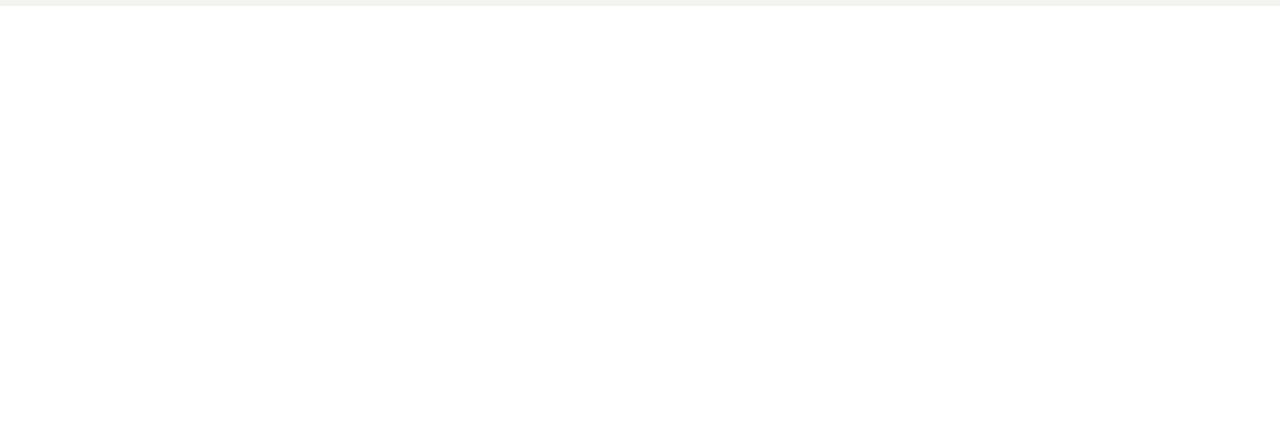
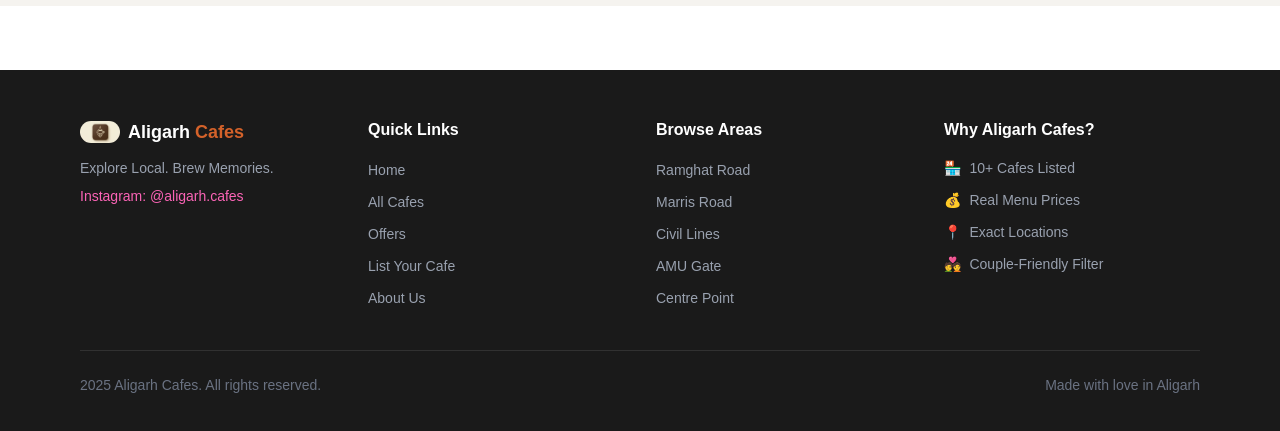
Before and after one commit to nitinoneview/aligarh-cafes, a Next.js app: page / in a window 1280 px wide. Shown: the part 854-1285 px from the top of the page. Before the commit the page ends 860 px from the top, so only its background shows below. Built offline with nearby package versions, Linux system fonts and the light colour scheme; no server answers; the database is empty.

Commit message:
feat: footer added

```diff
--- a/app/layout.tsx
+++ b/app/layout.tsx
@@ -2,6 +2,7 @@
 import { Geist, Geist_Mono } from "next/font/google";
 import "./globals.css";
 import Navbar from "@/components/Navbar";
+import Footer from "@/components/Footer";
 
 const geistSans = Geist({
   variable: "--font-geist-sans",
@@ -31,6 +32,7 @@
       <body className="min-h-full flex flex-col">
         <Navbar />
         {children}
+        <Footer />
       </body>
     </html>
   );
--- /dev/null
+++ b/components/Footer.tsx
@@ -0,0 +1,72 @@
+import Link from "next/link"
+import Image from "next/image"
+
+export default function Footer() {
+  return (
+    <footer className="bg-[#1A1A1A] text-white mt-16">
+      <div className="max-w-6xl mx-auto px-4 py-12">
+        <div className="grid grid-cols-1 md:grid-cols-4 gap-8">
+
+          <div className="md:col-span-1">
+            <Link href="/" className="flex items-center gap-2 mb-3">
+              <Image src="/logo.png" alt="Aligarh Cafes" width={40} height={40} className="rounded-xl" />
+              <span className="font-bold text-lg">Aligarh <span className="text-[#D4622A]">Cafes</span></span>
+            </Link>
+            <p className="text-gray-400 text-sm mb-2">Explore Local. Brew Memories.</p>
+            <p className="text-pink-400 text-sm">Instagram: @aligarh.cafes</p>
+          </div>
+
+          <div>
+            <h3 className="font-bold text-white mb-4">Quick Links</h3>
+            <ul className="space-y-2">
+              <li><Link href="/" className="text-gray-400 text-sm hover:text-white transition">Home</Link></li>
+              <li><Link href="/search" className="text-gray-400 text-sm hover:text-white transition">All Cafes</Link></li>
+              <li><Link href="/offers" className="text-gray-400 text-sm hover:text-white transition">Offers</Link></li>
+              <li><Link href="/list-your-cafe" className="text-gray-400 text-sm hover:text-white transition">List Your Cafe</Link></li>
+              <li><Link href="/about" className="text-gray-400 text-sm hover:text-white transition">About Us</Link></li>
+            </ul>
+          </div>
+
+          <div>
+            <h3 className="font-bold text-white mb-4">Browse Areas</h3>
+            <ul className="space-y-2">
+              <li><Link href="/search?q=ramghat" className="text-gray-400 text-sm hover:text-white transition">Ramghat Road</Link></li>
+              <li><Link href="/search?q=marris" className="text-gray-400 text-sm hover:text-white transition">Marris Road</Link></li>
+              <li><Link href="/search?q=civil" className="text-gray-400 text-sm hover:text-white transition">Civil Lines</Link></li>
+              <li><Link href="/search?q=amu" className="text-gray-400 text-sm hover:text-white transition">AMU Gate</Link></li>
+              <li><Link href="/search?q=centre" className="text-gray-400 text-sm hover:text-white transition">Centre Point</Link></li>
+            </ul>
+          </div>
+
+          <div>
+            <h3 className="font-bold text-white mb-4">Why Aligarh Cafes?</h3>
+            <ul className="space-y-3">
+              <li className="flex items-center gap-2 text-gray-400 text-sm">
+                <span className="text-[#D4622A]">🏪</span>
+                <span>10+ Cafes Listed</span>
+              </li>
+              <li className="flex items-center gap-2 text-gray-400 text-sm">
+                <span className="text-[#D4622A]">💰</span>
+                <span>Real Menu Prices</span>
+              </li>
+              <li className="flex items-center gap-2 text-gray-400 text-sm">
+                <span className="text-[#D4622A]">📍</span>
+                <span>Exact Locations</span>
+              </li>
+              <li className="flex items-center gap-2 text-gray-400 text-sm">
+                <span className="text-[#D4622A]">💑</span>
+                <span>Couple-Friendly Filter</span>
+              </li>
+            </ul>
+          </div>
+
+        </div>
+
+        <div className="border-t border-white/10 mt-10 pt-6 flex flex-col md:flex-row justify-between items-center gap-3">
+          <p className="text-gray-500 text-sm">2025 Aligarh Cafes. All rights reserved.</p>
+          <p className="text-gray-500 text-sm">Made with love in Aligarh</p>
+        </div>
+      </div>
+    </footer>
+  )
+}
```
